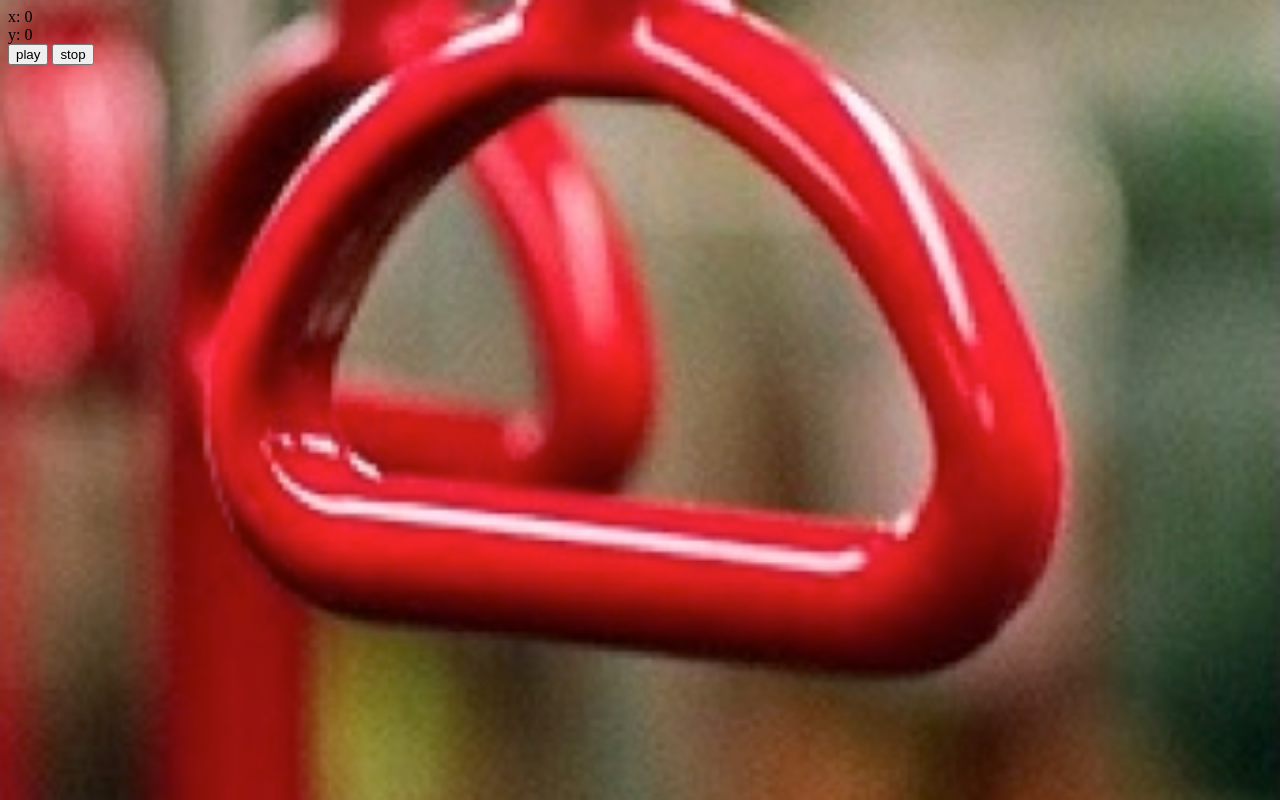
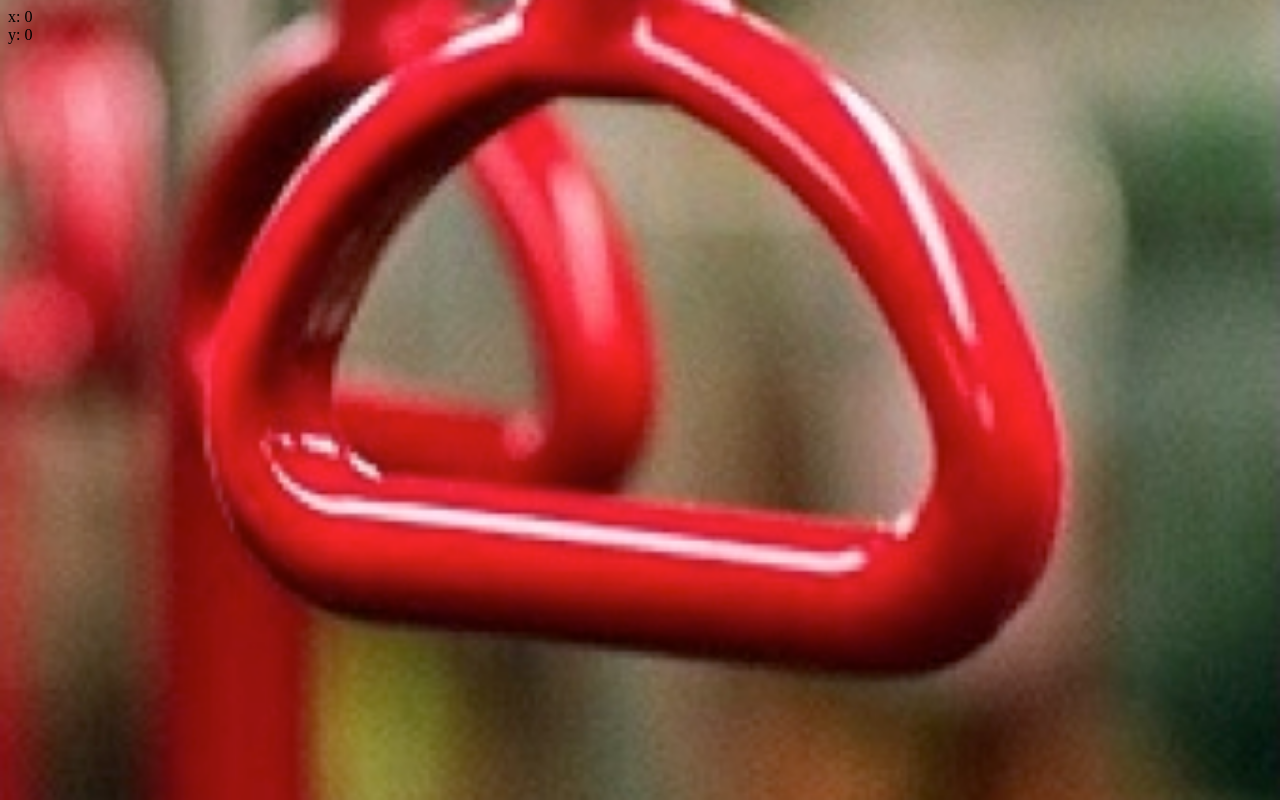
Before and after one commit to nasoym/fall_again_webpage, a website: page app/index.html in a window 1280 px wide. Drawn offline with Linux system fonts and the light colour scheme; files that its build step writes are made by us from their sources.

Commit message:
removed buttons for play animation

```diff
--- a/app/views/main.html
+++ b/app/views/main.html
@@ -43,7 +43,4 @@
   <div>
     y: {{relativeY}}
   </div>
-
-  <button ng-click="playanimation();">play</button>
-  <button ng-click="stopanimation();">stop</button>
 </div>
```
